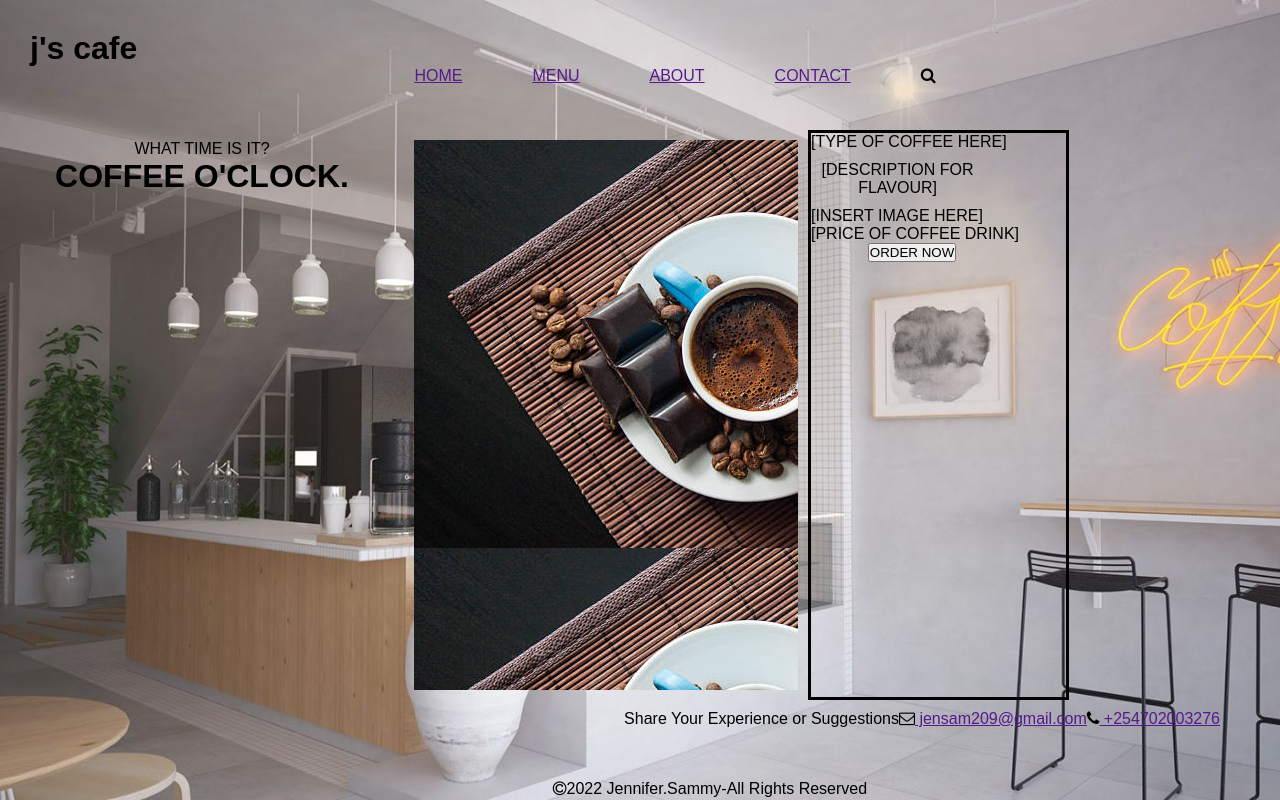
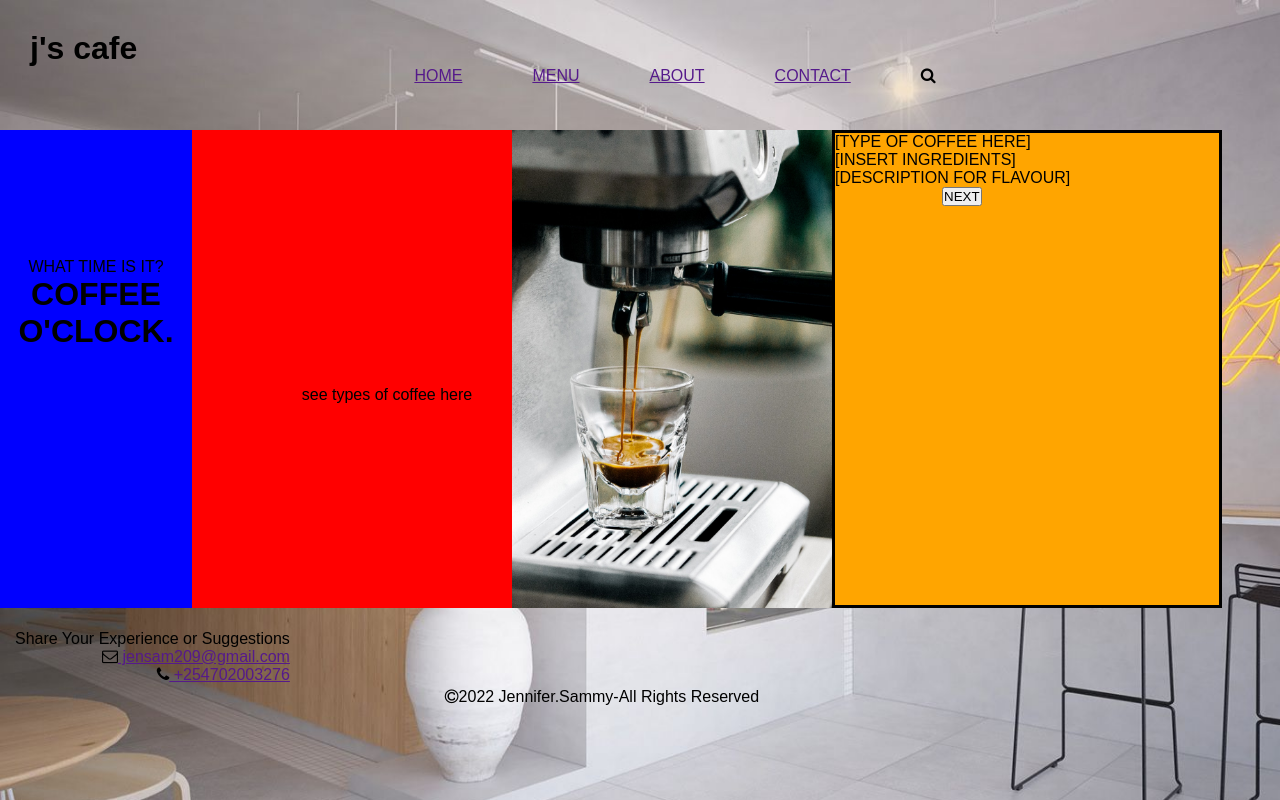
Before and after one commit to jenna-lab/My-Independent-projectPhase1, a plain HTML site: page index.html in a window 1280 px wide. Drawn offline with Linux system fonts and the light colour scheme; no server answers.

Commit message:
displayingarrays

```diff
--- a/index.html
+++ b/index.html
@@ -29,24 +29,29 @@
       </div>
       <!--landing page-->
       <div id="landing-page">
-        <div id="description">
+        <div id="pitch">
           <p>WHAT TIME IS IT?</p>
           <h1>COFFEE O'CLOCK.</h1>
         </div>
 
-        <div id="MENU">
-          <ul id="coffeedrinks">
-            <li class="drinks item"></li>
-          </ul>
+        <div id="types-list" class="list-container">
+       <!--side menu-->
+       <ul id="types">
+        <li id="type item">see types of coffee here</li>
+       </ul>
         </div>
-        <div id="coffee-details">
-          <div id="typeofcoffe">[TYPE OF COFFEE HERE]</div>
-          <div id="description">[DESCRIPTION FOR FLAVOUR]</div>
-          <div id="image">[INSERT IMAGE HERE]</div>
-          <div id="price">[PRICE OF COFFEE DRINK]</div>
-          <div id="Button"><button id="order-now-button">ORDER NOW</button></div>
+
+        <!--posters-->
+        <div id="image">
+          <img src="./images/midddback.jpeg" alt="poster"/>
         </div>
-      </div>
+<!--showing all the info-->
+<div id="coffee-details">
+  <div id="title">[TYPE OF COFFEE HERE]</div>
+  <div id="ingredients">[INSERT INGREDIENTS]</div>
+  <div id="description">[DESCRIPTION FOR FLAVOUR]</div>
+  <div id="Button" onclick={renderTypes()}><button id="order-now-button">NEXT</button></div>
+</div>
 
       <!--footer-->
       <div id="footer">
```
Also changed, not shown: style.css (+26 -15 lines), images/midback.jpg (deleted), images/midddback.jpeg (added).
